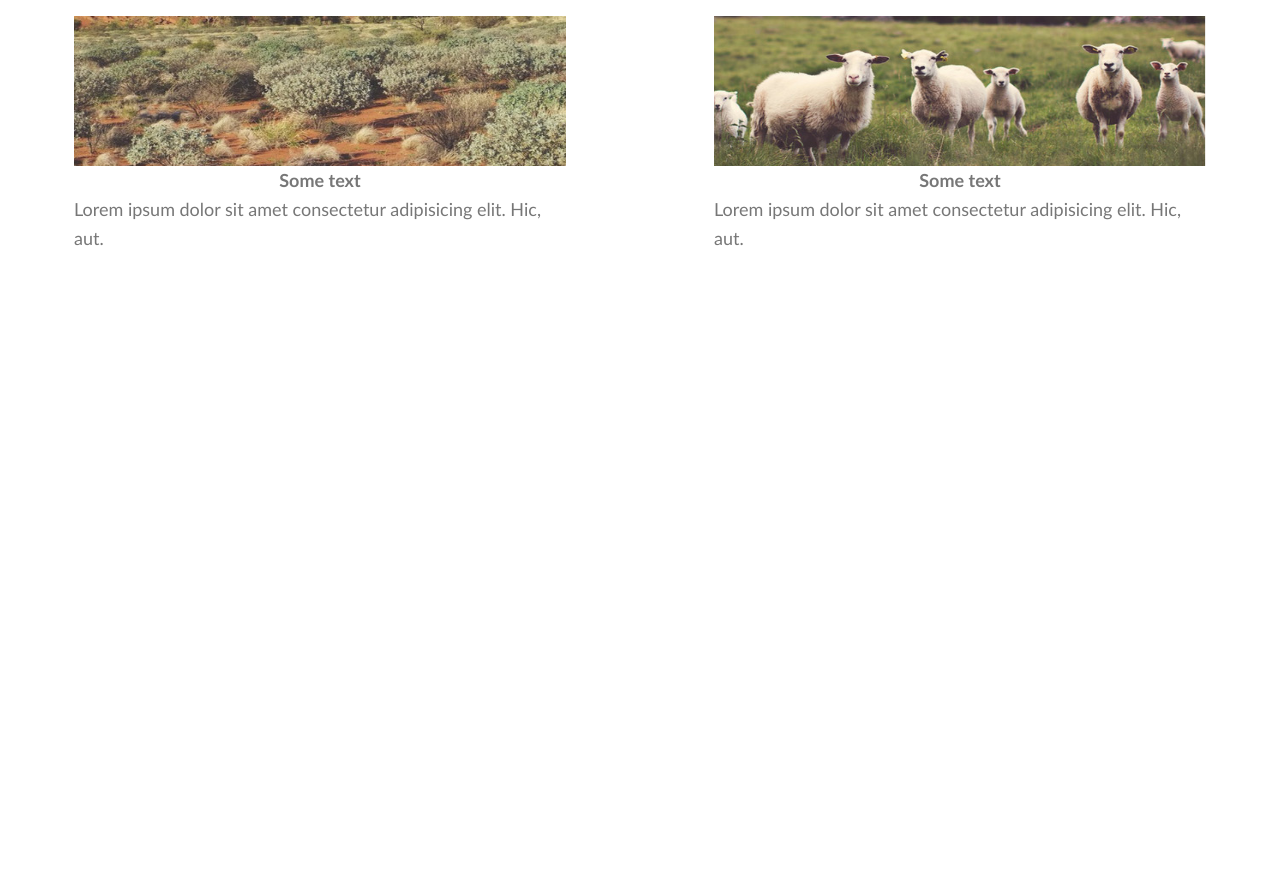
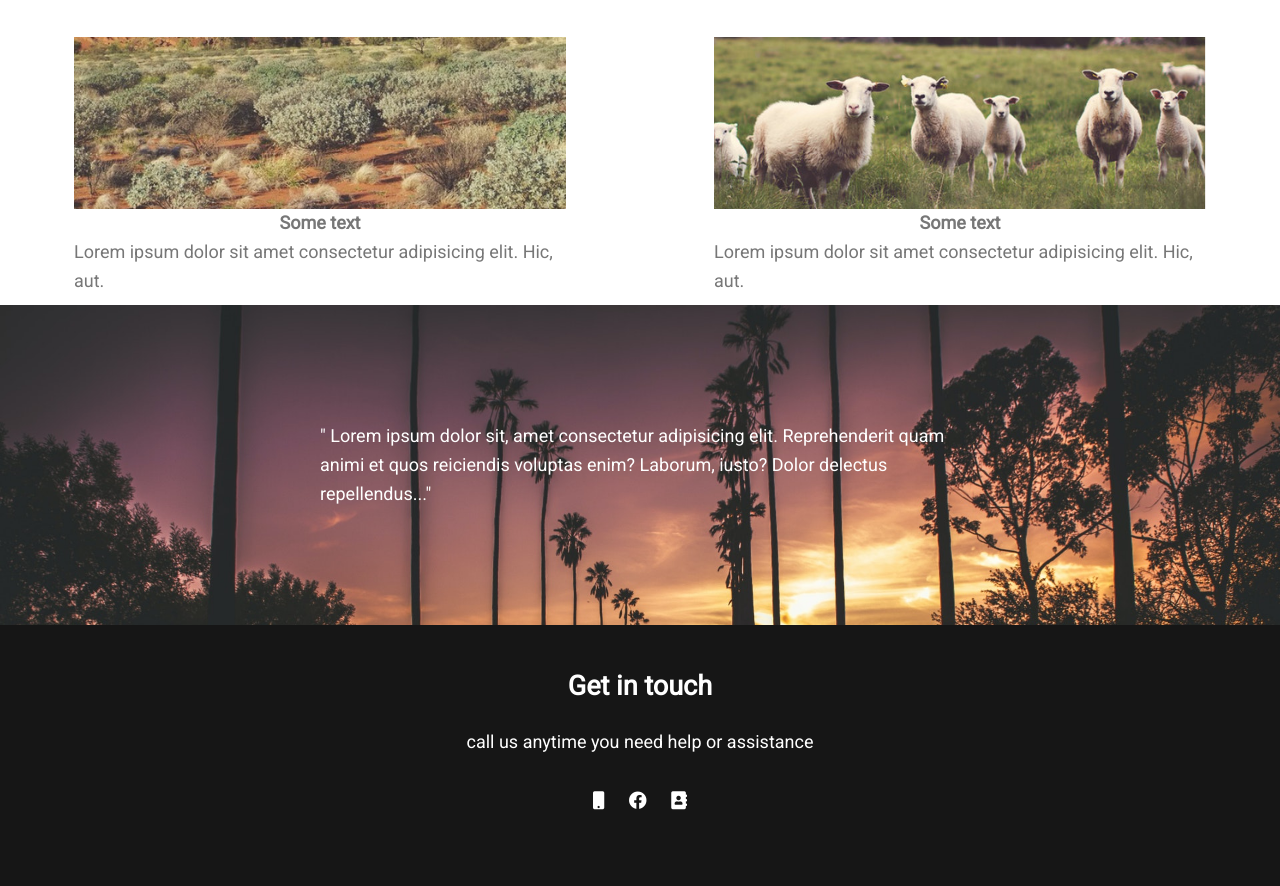
Before and after one commit to dopric/frontend_workshop, a plain HTML site: page projekat-linear/index.html in a window 1280 px wide. Shown: the part 1261-2147 px from the top of the page. Before the commit the page ends 1523 px from the top, so only its background shows below. Drawn offline with Linux system fonts and the light colour scheme.

Commit message:
footer finished

```diff
--- a/projekat-linear/index.html
+++ b/projekat-linear/index.html
@@ -6,6 +6,7 @@
     <meta name="viewport" content="width=device-width, initial-scale=1.0">
     <title>Linear</title>
     <link rel="stylesheet" href="https://use.fontawesome.com/releases/v5.8.2/css/all.css" integrity="sha384-oS3vJWv+0UjzBfQzYUhtDYW+Pj2yciDJxpsK1OYPAYjqT085Qq/1cq5FLXAZQ7Ay" crossorigin="anonymous">
+    <link href="https://fonts.googleapis.com/css2?family=Roboto:wght@100;300;400&display=swap" rel="stylesheet">
     <link rel="stylesheet" href="style.css">
 </head>
 
@@ -77,7 +78,18 @@
     </section>
 
     <footer>
-
+        <section class="footer-top">
+            <p>&quot; Lorem ipsum dolor sit, amet consectetur adipisicing elit. Reprehenderit quam animi et quos reiciendis voluptas enim? Laborum, iusto? Dolor delectus repellendus...&quot;</p>
+        </section>
+        <section class="footer-bottom">
+            <h2>Get in touch</h2>
+            <p>call us anytime you need help or assistance</p>
+            <div>
+                <i class="fa fa-mobile" aria-hidden="true"></i>
+                <i class="fab fa-facebook"></i>
+                <i class="fa fa-address-book" aria-hidden="true"></i>
+            </div>
+        </section>
     </footer>
 </body>
 
--- a/projekat-linear/style.css
+++ b/projekat-linear/style.css
@@ -1,3 +1,4 @@
+/* @import url('https://fonts.googleapis.com/css2?family=Roboto:wght@100;300;400&display=swap'); */
 @import url('https://fonts.googleapis.com/css2?family=Roboto:wght@100;300;400&display=swap');
 
 :root {
@@ -7,7 +8,7 @@
     --white: #fff;
     --gray: #f2f2f2;
     --darkGray: #444;
-    --fontFamily:  'Gill Sans', 'Gill Sans MT', Calibri, 'Trebuchet MS', sans-serif;
+    --fontFamily: 'Roboto', 'Gill Sans', 'Gill Sans MT', Calibri, 'Trebuchet MS', sans-serif;
     --fontSize: 18px;
     --transition: .4s ease;
     --padding: 100px 0;
@@ -30,7 +31,7 @@ body {
     font-family: var(--fontFamily);
     font-size: var(--fontSize);
     line-height: 1.6;
-    font-weight: 300;
+    font-weight: normal;
 }
 
 header{
@@ -124,5 +125,37 @@ header{
     padding-top: 10px;
     width: 100%;
     background-size: contain;
-    height: 20vh;
 }
+
+.footer-top{
+    background-image: url(img/header.jpg);
+    background-size: cover;
+    height: 40vh;
+    display: flex;
+    justify-content: center;
+    align-items: center;
+    color: var(--white);
+    width: 100%;
+}
+.footer-top p{
+    margin: auto 25%;
+}
+
+.footer-bottom{
+    padding: 40px;
+    color: var(--white);
+    background-color: var(--primary);
+    text-align: center;
+    font-weight: normal;
+}
+
+.footer-bottom div {
+    margin: 30px auto;
+}
+
+.footer-bottom h2{
+    margin-bottom: 20px;
+}
+.footer-bottom i{
+    margin: auto 10px;
+}
```
